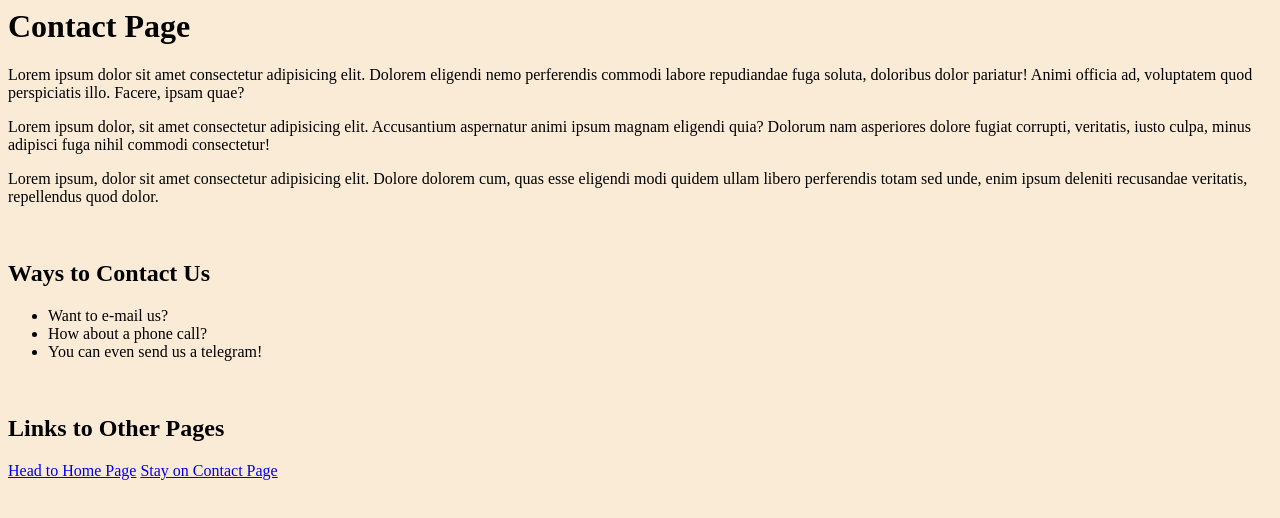
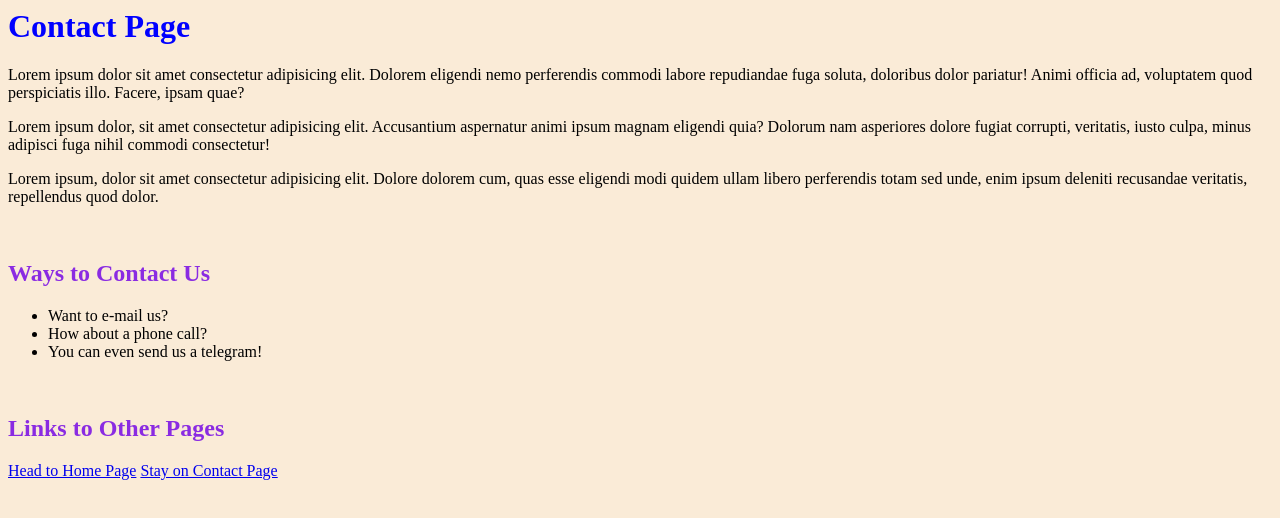
Before and after one commit to TeiganShannyn/Class7-17, a plain HTML site: page contact.html in a window 1280 px wide. Drawn offline with Linux system fonts and the light colour scheme.

Commit message:
Added more to style sheet

```diff
--- a/style.css
+++ b/style.css
@@ -1,3 +1,11 @@
 body {
     background-color: antiquewhite;
 }
+
+h1 {
+    color: blue;
+}
+
+h2 {
+    color: blueviolet;
+}
```
